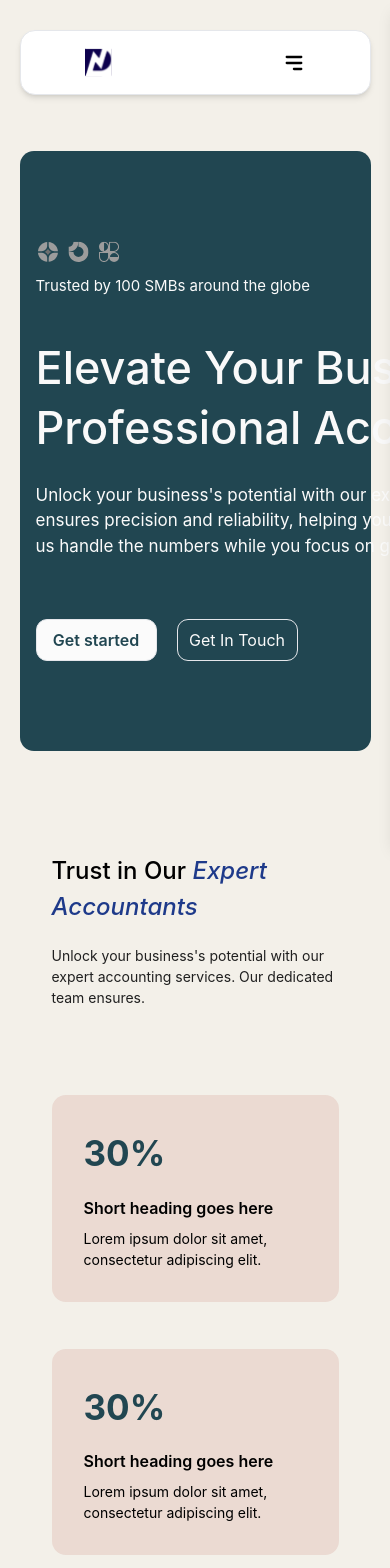
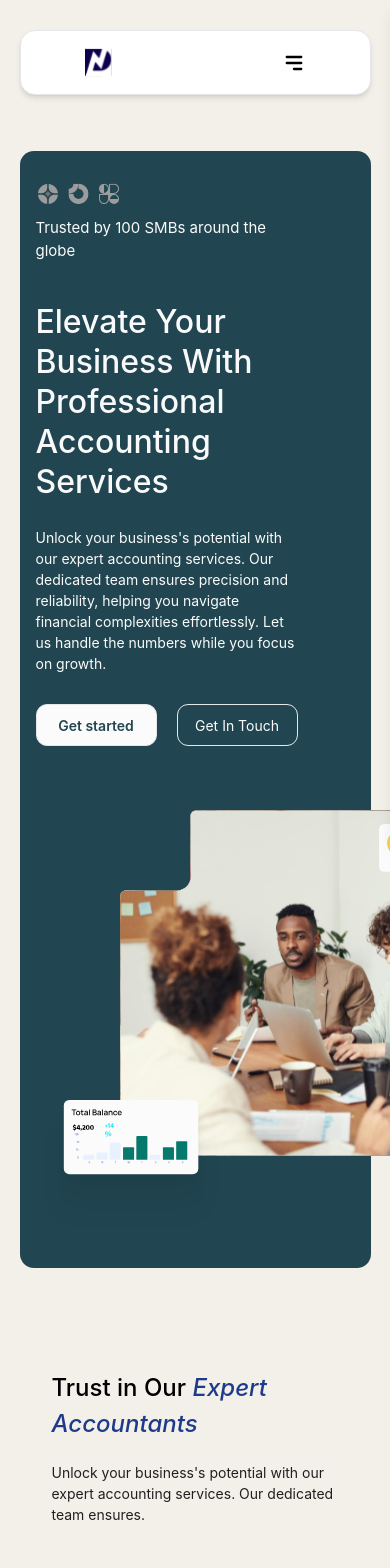
Before and after one commit to aymankhan89/pnbook, a React (Create React App) app: page / in a window 390 px wide. Shown: the top 1568 px of the page. Built offline with nearby package versions, Linux system fonts and the light colour scheme; a web font is replaced by a local one.

Commit message:
hero section

```diff
--- a/src/Ui/heroSection.js
+++ b/src/Ui/heroSection.js
@@ -1,6 +1,4 @@
 import React from "react";
-// import herosectionImg from "../../public/herSectionImg.svg"
-// import trustLogos from "../trustLogos.svg"
 
 function HeroSection({
   logoDesciption = "Trusted by 100 SMBs around the globe",
@@ -13,11 +11,11 @@ function HeroSection({
 }) {
   return (
     <div className="w-full flex justify-center items-center">
-      <section className="bg-[#214651] mt-[56px] w-[90%] rounded-[14px] h-[600px] flex ">
-        <div className="grid max-w-screen-xl px-4 py-8 mx-auto lg:gap-8 xl:gap-0 lg:py-16 lg:grid-cols-12">
-          <div className="mr-auto place-self-center  col-start-1 col-end-6">
-            <div className=" flex flex-col  ">
-              <div className="flex flex-col gap-[13px] pb-10 ">
+      <section className="bg-[#214651] mt-[56px] w-[90%] rounded-[14px] h-auto lg:h-[600px] flex flex-col lg:flex-row">
+        <div className="grid max-w-screen-xl px-4 py-8 mx-auto gap-8 lg:gap-0 lg:py-16 lg:grid-cols-12">
+          <div className="mr-auto place-self-center col-start-1 col-end-6">
+            <div className="flex flex-col">
+              <div className="flex flex-col gap-[13px] pb-10">
                 <img
                   className="w-[85px] h-[21px]"
                   src="/trustLogos.svg"
@@ -27,33 +25,36 @@ function HeroSection({
                   {logoDesciption}
                 </p>
               </div>
-              <div className=" w-[738px] flex flex-col gap-[25px]">
-                <h1 className="text-[45px] font-[500]  text-[#F9F9F9] leading-[60px]">
+              <div className="w-full lg:w-[738px] flex flex-col gap-[25px]">
+                <h1 className="text-[32px] lg:text-[45px] font-[500] text-[#F9F9F9] leading-[40px] lg:leading-[60px]">
                   {title}
                 </h1>
-                <p className="font-[400] text-[17px] text-[#FBFBFB]">
+                <p className="font-[400] text-[14px] lg:text-[17px] text-[#FBFBFB]">
                   {description}
                 </p>
               </div>
             </div>
-            <div className="flex gap-[20px] pt-[60px]">
-              {" "}
+            <div className="flex gap-[20px] pt-[30px] lg:pt-[60px]">
               <a
                 href={primaryButtonLink}
-                className="text-[#214651] border text-[16px] font-[600] h-[42px] w-[121px] rounded-[11px] bg-[#FBFBFB] justify-center flex items-center"
+                className="text-[#214651] border text-[14px] lg:text-[16px] font-[600] h-[42px] w-[121px] rounded-[11px] bg-[#FBFBFB] justify-center flex items-center"
               >
                 {primaryButtonText}
               </a>
               <a
                 href={secondaryButtonLink}
-                className="text-[#FBFBFB] border text-[16px] font-[400] h-[42px] w-[121px] rounded-[11px] justify-center flex items-center "
+                className="text-[#FBFBFB] border text-[14px] lg:text-[16px] font-[400] h-[42px] w-[121px] rounded-[11px] justify-center flex items-center"
               >
                 {secondaryButtonText}
               </a>
             </div>
           </div>
-          <div className="  col-start-8 col-end-13 justify-center items-center ">
-            <img src="/herSectionImg.svg" alt="mockup" />
+          <div className="col-start-1 lg:col-start-8 col-end-13 flex justify-center items-center mt-8 lg:mt-0">
+            <img
+              className="w-full lg:w-auto"
+              src="/herSectionImg.svg"
+              alt="mockup"
+            />
           </div>
         </div>
       </section>
```
Also changed, not shown: src/Ui/Subtract.svg (added).
